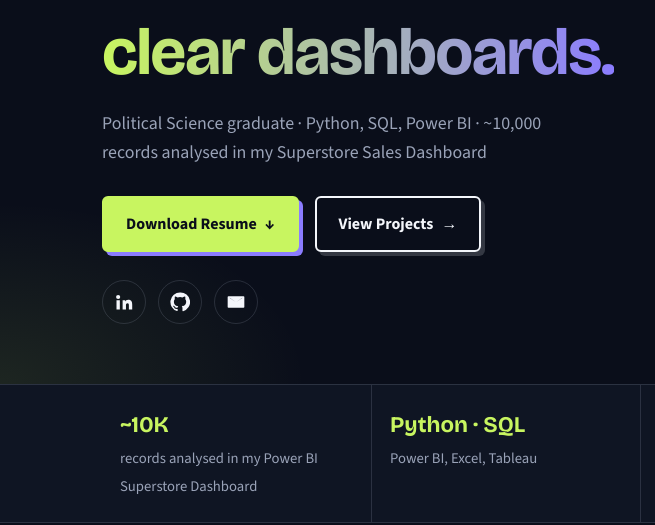
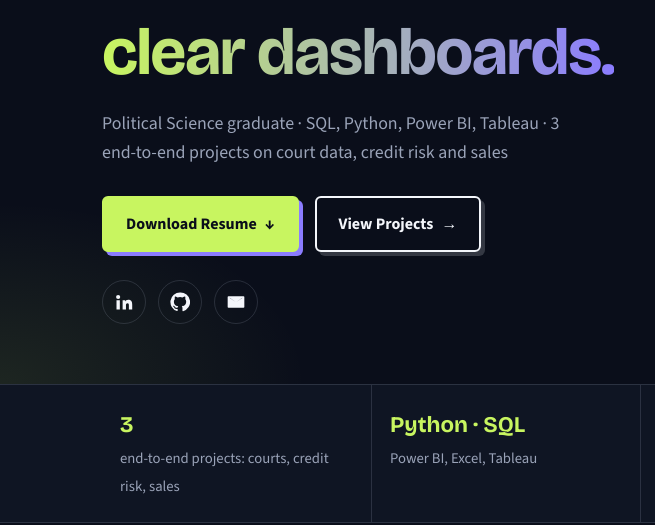
Before and after one commit to varshakumars200-design/varshakumars200-design.github.io, a plain HTML site: page index.html in a window 1280 px wide. Shown: the part 287-812 px from the top of the page, 0-655 px from the left. Drawn offline with nearby package versions, Linux system fonts and the light colour scheme.

Commit message:
Add files via upload

```diff
--- a/index.html
+++ b/index.html
@@ -123,7 +123,7 @@ section{padding:60px 0}.pbody{padding:24px}}
 <span class="avail"><i></i>Open to Data Analyst roles</span>
 <p class="name">Varsha Kumar <span>&middot; Aspiring Data Analyst</span></p>
 <h1>I turn sales data into <span class="hl">clear dashboards.</span></h1>
-<p class="intro">Political Science graduate &middot; Python, SQL, Power BI &middot; ~10,000 records analysed in my Superstore Sales Dashboard</p>
+<p class="intro">Political Science graduate &middot; SQL, Python, Power BI, Tableau &middot; 3 end-to-end projects on court data, credit risk and sales</p>
 <div class="cta"><a class="btn pri" data-link="resume" href="#" download>Download Resume <span class="arr">&darr;</span></a><a class="btn" href="#projects">View Projects <span class="arr">&rarr;</span></a></div>
 <div class="social">
     <a data-link="linkedin" href="#" aria-label="LinkedIn" target="_blank" rel="noopener"><svg viewBox="0 0 24 24"><path d="M4.98 3.5a2.5 2.5 0 1 1 0 5 2.5 2.5 0 0 1 0-5zM3 9.75h4V21H3V9.75zm6.5 0h3.8v1.6h.06c.53-1 1.82-2.05 3.75-2.05 4 0 4.74 2.63 4.74 6.05V21h-4v-4.9c0-1.17 0-2.67-1.63-2.67s-1.87 1.27-1.87 2.59V21h-4V9.75z"/></svg></a>
@@ -137,7 +137,7 @@ section{padding:60px 0}.pbody{padding:24px}}
 <span class="chip a">Python &middot; SQL &middot; Power BI</span><span class="chip b">Political Science &rarr; Data</span>
 </div></div></section>
 <div class="strip"><div class="wrap">
-<div class="hi"><b>~10K</b><span>records analysed in my Power BI Superstore Dashboard</span></div>
+<div class="hi"><b>3</b><span>end-to-end projects: courts, credit risk, sales</span></div>
 <div class="hi"><b>Python &middot; SQL</b><span>Power BI, Excel, Tableau</span></div>
 <div class="hi"><b>IICS</b><span>Data Science course</span></div>
 <div class="hi"><b>B.A. (Hons.)</b><span>Political Science, DU SOL</span></div>
```
